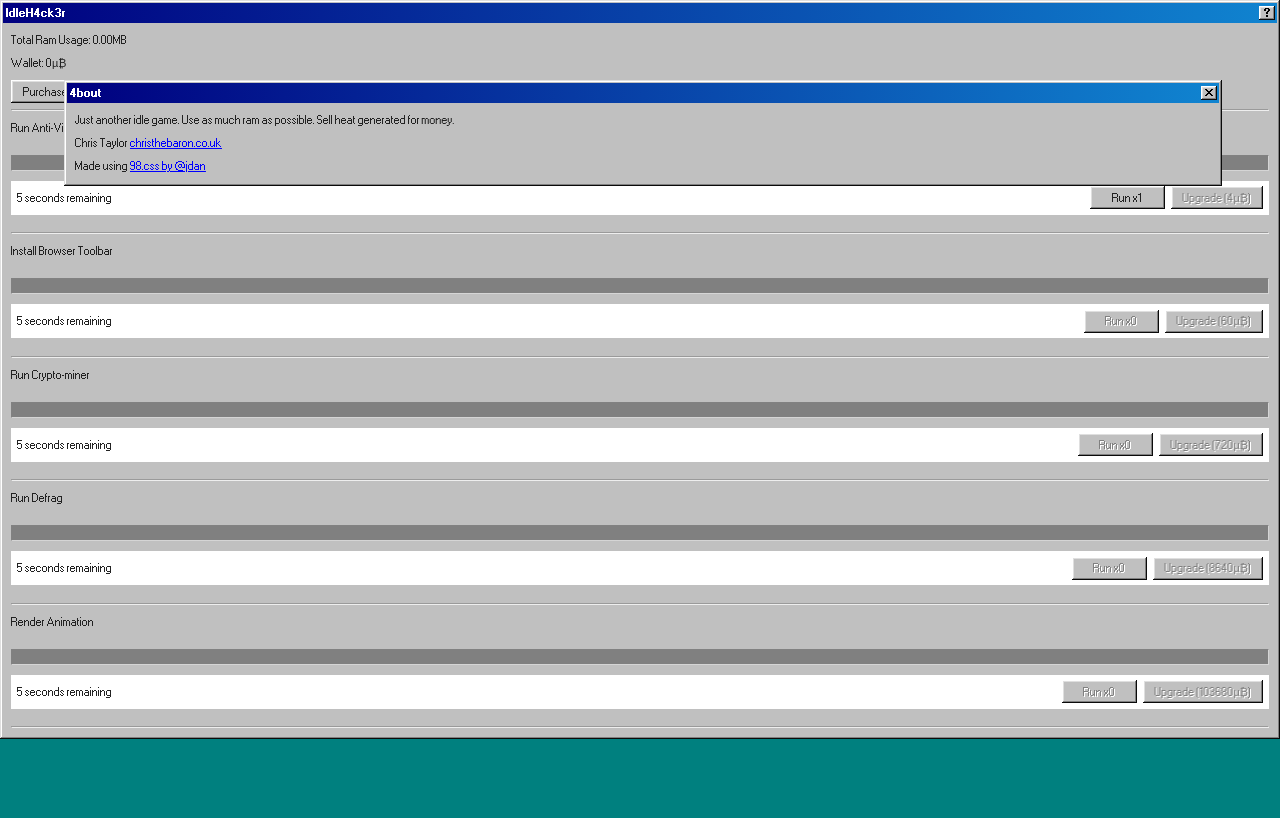
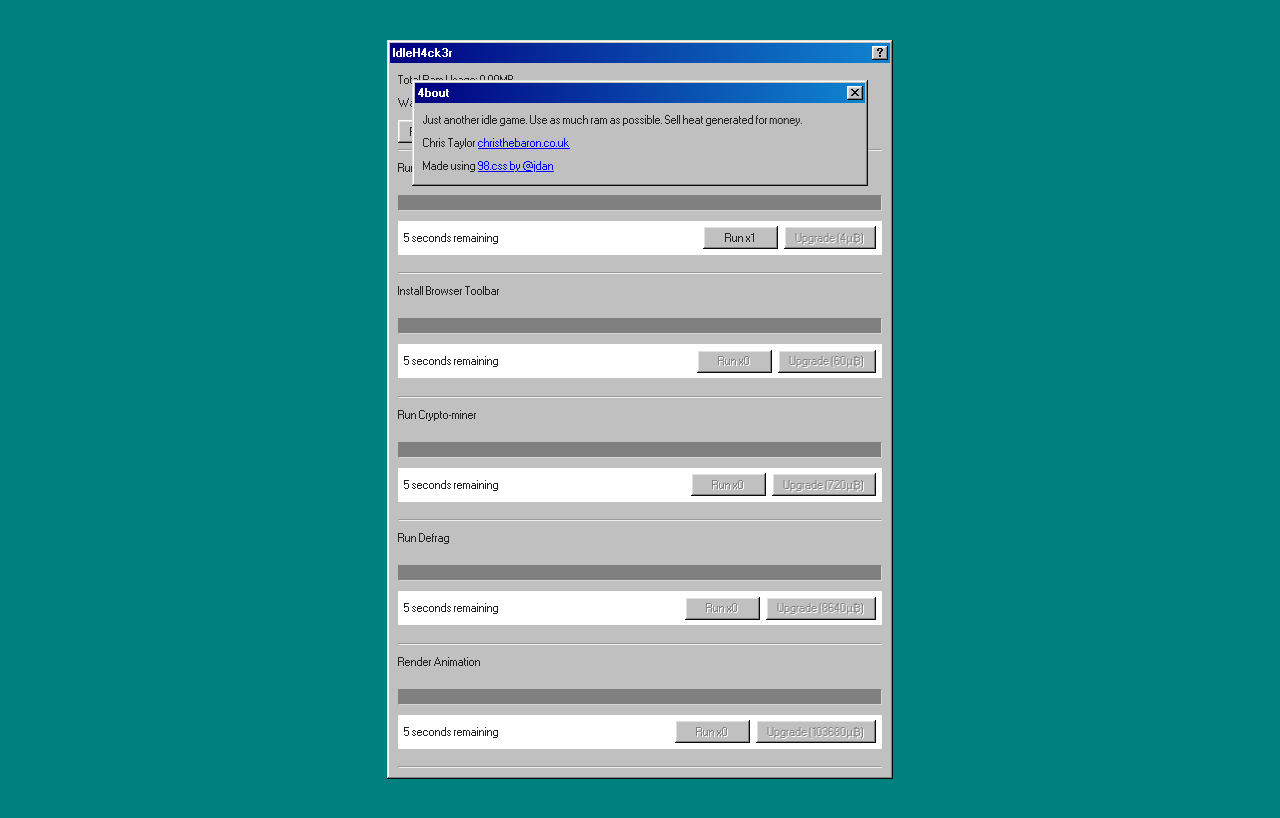
Before and after one commit to ChrisTheBaron/IdleH4ck3r, a plain HTML site: page index.html in a window 1280 px wide. Both pictures are taken after a click on the button "Help". Drawn offline with nearby package versions, Linux system fonts and the light colour scheme.

Commit message:
Add some desktop styles

```diff
--- a/main.css
+++ b/main.css
@@ -1,6 +1,13 @@
 body {
     background-color: #00807F;
     margin: 0px;
+    -webkit-touch-callout: none; /* iOS Safari */
+    -webkit-user-select: none; /* Safari */
+    -khtml-user-select: none; /* Konqueror HTML */
+    -moz-user-select: none; /* Old versions of Firefox */
+    -ms-user-select: none; /* Internet Explorer/Edge */
+    user-select: none; /* Non-prefixed version, currently
+                                  supported by Chrome, Edge, Opera and Firefox */
 }
 
 /*https://github.com/AlexBSoft/win95.css/blob/master/assets/win95.css*/
@@ -27,12 +34,29 @@ progress {
         background: #1a0094;
     }
 
+.window {
+    max-width: 500px;
+    margin: auto;
+}
 
 #upgrades, #help {
     position: absolute;
     top: 10%;
-    left: 5%;
-    width: 90%;
+    left: 0;
+    right: 0;
+    margin-left: auto;
+    margin-right: auto;
+    max-width: 90%;
+}
+
+@media only screen and (min-width: 500px) {
+    body {
+        margin: 5vh 0;
+    }
+
+    #upgrades, #help {
+        max-width: 450px;
+    }
 }
 
 .hidden {
```
